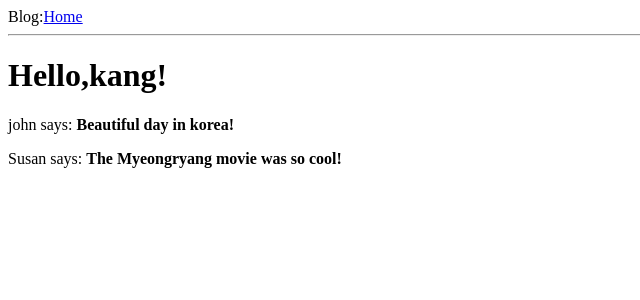
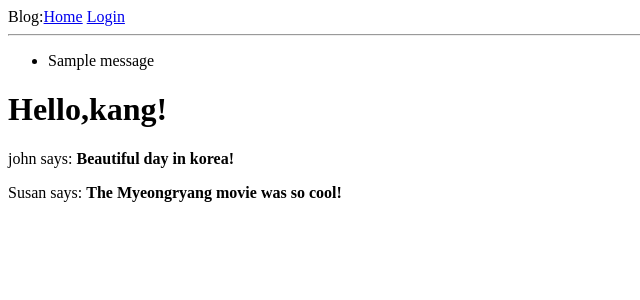
Before and after one commit to masunghoon/blog, a Flask app: page / in a window 1280 px wide. Shown: the top 300 px of the page, without its empty margins (0-640 px from the left). Run offline with Flask 2, Linux system fonts and the light colour scheme; one stand-in notice (Sample message) is shown.

Commit message:
20140929-01

```diff
--- a/app/__init__.py
+++ b/app/__init__.py
@@ -1,4 +1,6 @@
 from flask import Flask
 
 app = Flask(__name__)
+app.config.from_object('config')
+
 from app import views
--- a/app/templates/base.html
+++ b/app/templates/base.html
@@ -8,8 +8,17 @@
     {% endif %}
   </head>
   <body>
-    <div>Blog:<a href="index"/>Home</a></div>
+    <div>Blog:<a href="index"/>Home</a> <a href="/login">Login</a></div>
     <hr>
+    {% with messages=get_flashed_messages() %}
+    {% if messages %}
+    <ul>
+    {% for message in messages %}
+        <li>{{ message }}</li>
+    {% endfor %}
+    </ul>
+    {% endif %}
+    {% endwith %}
     {% block content %}{% endblock %}
   </body>
 </html>
--- a/app/views.py
+++ b/app/views.py
@@ -1,6 +1,16 @@
-from flask import render_template
+from flask import render_template, flash, redirect
 from app import app
+from forms import LoginForm
 
+@app.route('/login',methods = ['GET','POST'])
+def login():
+    form = LoginForm()
+    if form.validate_on_submit():
+          flash('ID="'+form.openid.data +'".remember_me='+str(form.remember_me.data))
+          return redirect('/index')
+    return render_template('login.html',
+                           title='Sign In',
+                           form=form)
 @app.route('/')
 @app.route('/index')
 def index():
--- /dev/null
+++ b/config.py
@@ -0,0 +1,2 @@
+CSRF_ENABLED = True
+SECRET_KEY = 'you-will-never-guess'
```
Also changed, not shown: app/forms.py (added, +7 -0 lines).
